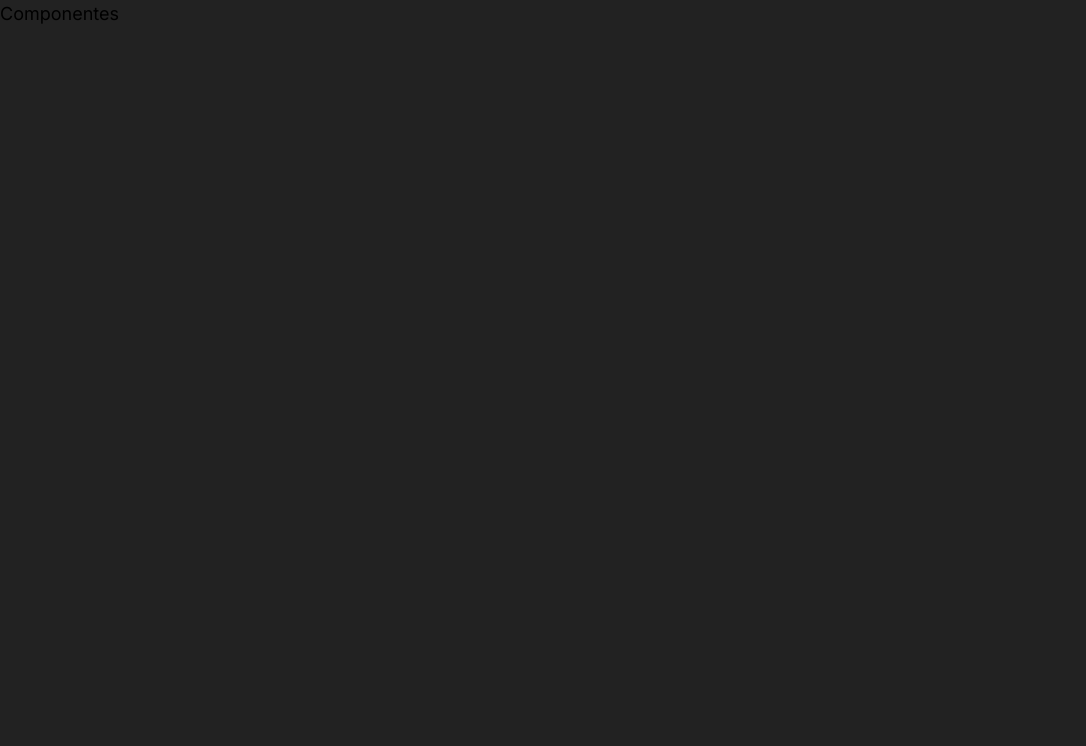
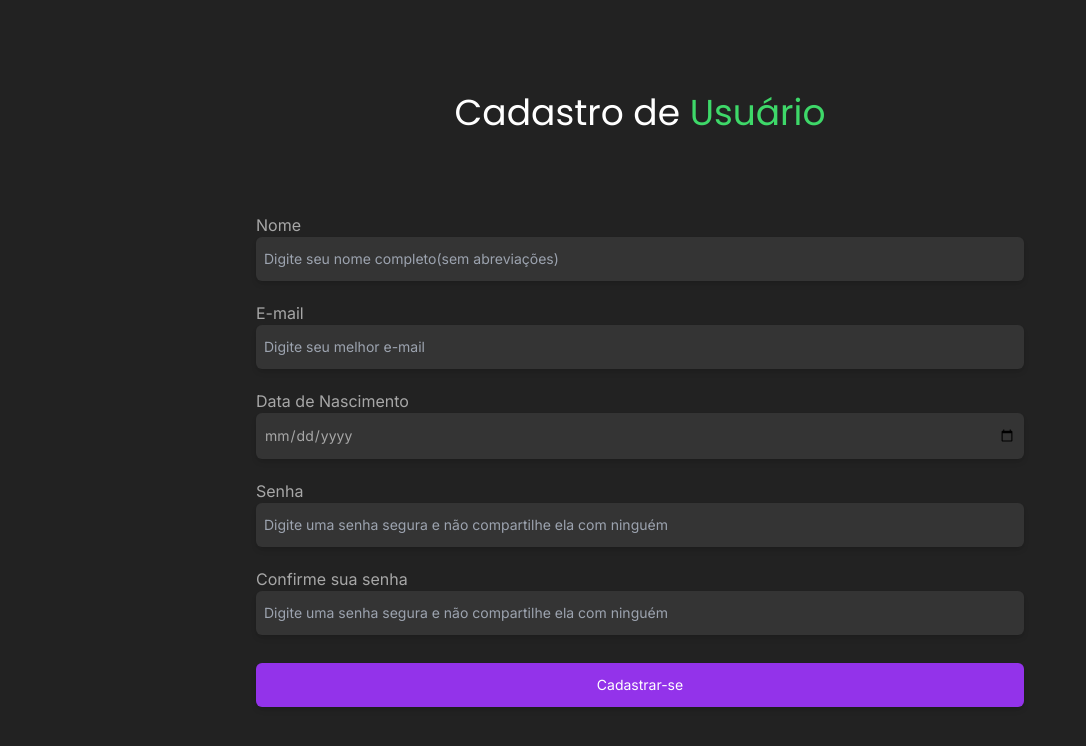
Before and after one commit to ruanvsrateira/form-validation-user-with-zod, a React (Vite) app: page / in a window 1280 px wide. Shown: the top 746 px of the page, without its empty margins (0-1086 px from the left). Built offline with nearby package versions, Linux system fonts and the light colour scheme.

Commit message:
feat(Component): Mount Design of Page

```diff
--- a/src/App.tsx
+++ b/src/App.tsx
@@ -1,10 +1,14 @@
 import { Fragment } from "react";
 import "./styles/global.scss";
+import { Form } from "./sections/Form/Form";
 
 export default function App() {
   return (
-    <Fragment>
-      <h1 className="text-black-200 text-lg">Componentes</h1>
-    </Fragment>
+    <div className="w-full h-[100vh] flex flex-col items-center justify-center gap-20">
+      <h1 className="text-4xl text-white font-Poppins text-center">
+        Cadastro de <span className="text-[#3ED869]">Usuário</span>
+      </h1>
+      <Form />
+    </div>
   );
 }
```
